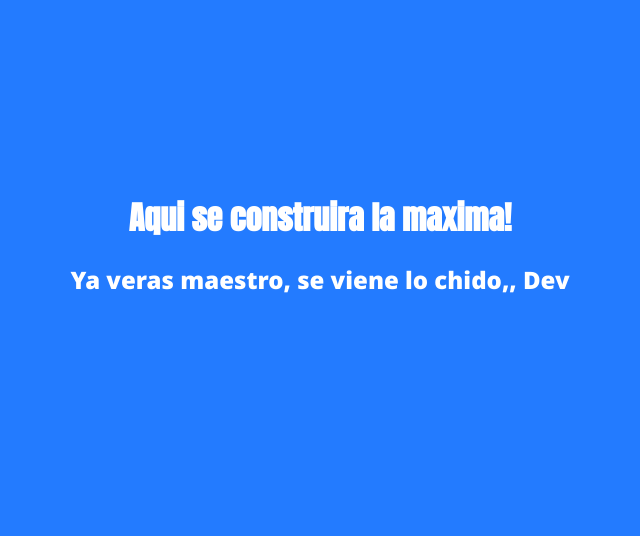
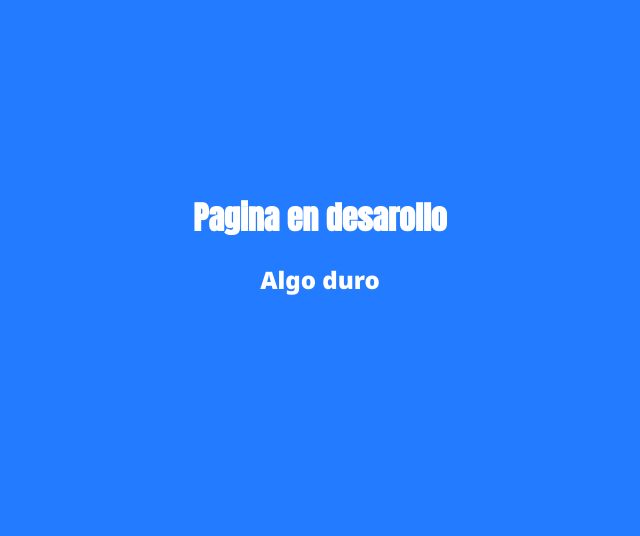
Before and after one commit to LbluDevs/ProjectBlogtos, a Flask app: page / in a window 1280 px wide. Shown: the part 207-743 px from the top of the page, without its empty margins (320-960 px from the left). Run offline with Flask 2, Linux system fonts and the light colour scheme.

Commit message:
modified heading

```diff
--- a/templates/index.html
+++ b/templates/index.html
@@ -12,8 +12,8 @@
 
     <div class="centered">
 
-        <h1 class="title">Aqui se construira la maxima!</h1>
-    <h2 class="subtitle">Ya veras maestro, se viene lo chido,, Dev</h2>
+        <h1 class="title">Pagina en desarollo</h1>
+    <h2 class="subtitle">Algo duro</h2>
 
     </div>
 
```
